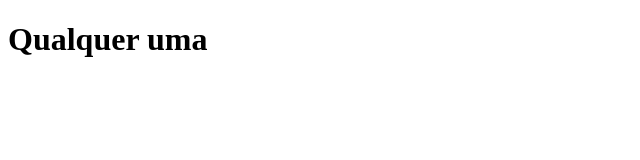
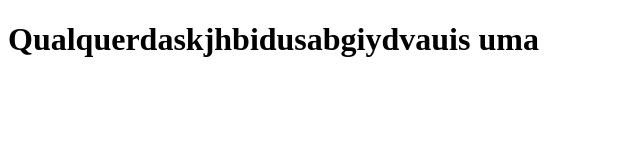
Before and after one commit to JSA04/GitTest, a plain HTML site: page ProjetoTest/index.html in a window 1280 px wide. Shown: the whole page, without its empty margins (0-640 px from the left). Drawn offline with Linux system fonts and the light colour scheme.

Commit message:
NovaBranch

```diff
--- a/ProjetoTest/index.html
+++ b/ProjetoTest/index.html
@@ -5,6 +5,6 @@
  <meta charset="utf-8">
  </head>
  <body>
- <h1>Qualquer uma</h1>
+ <h1>Qualquerdaskjhbidusabgiydvauis uma</h1>
  </body>
 </html>
```
